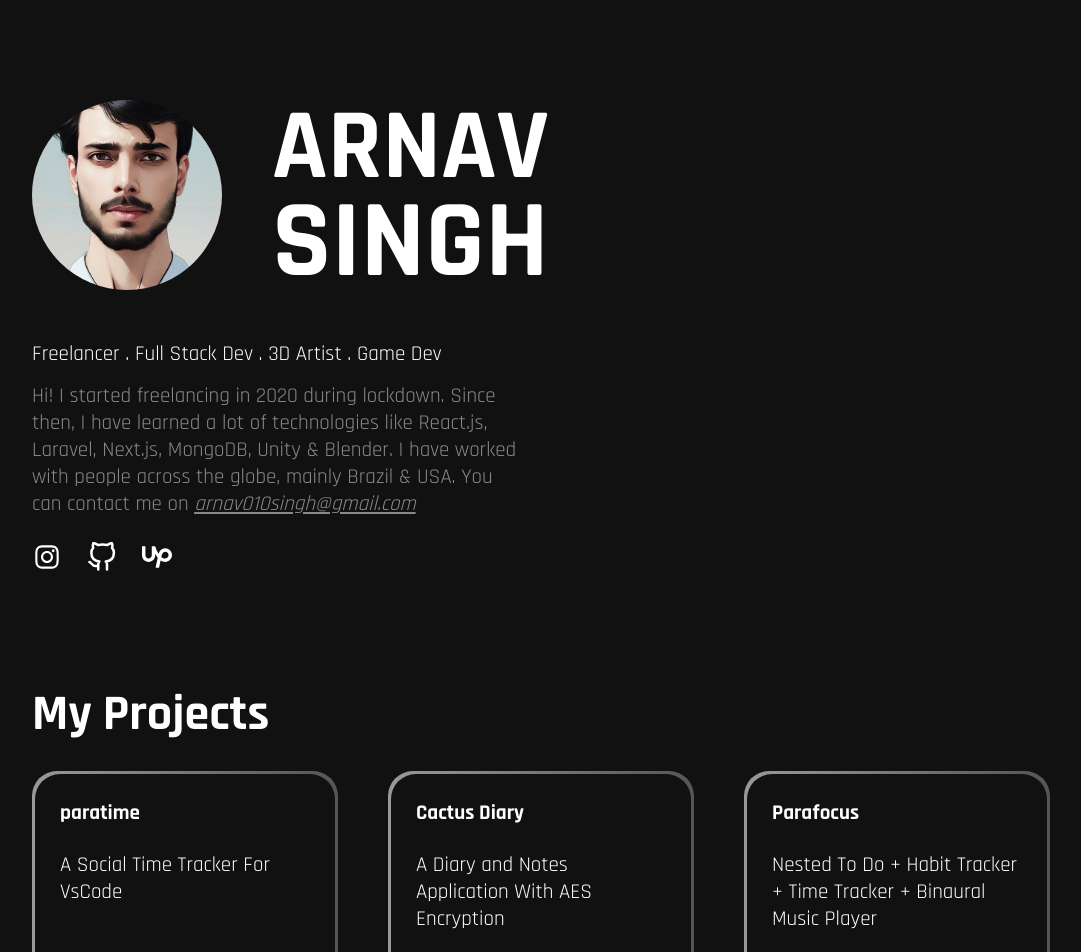
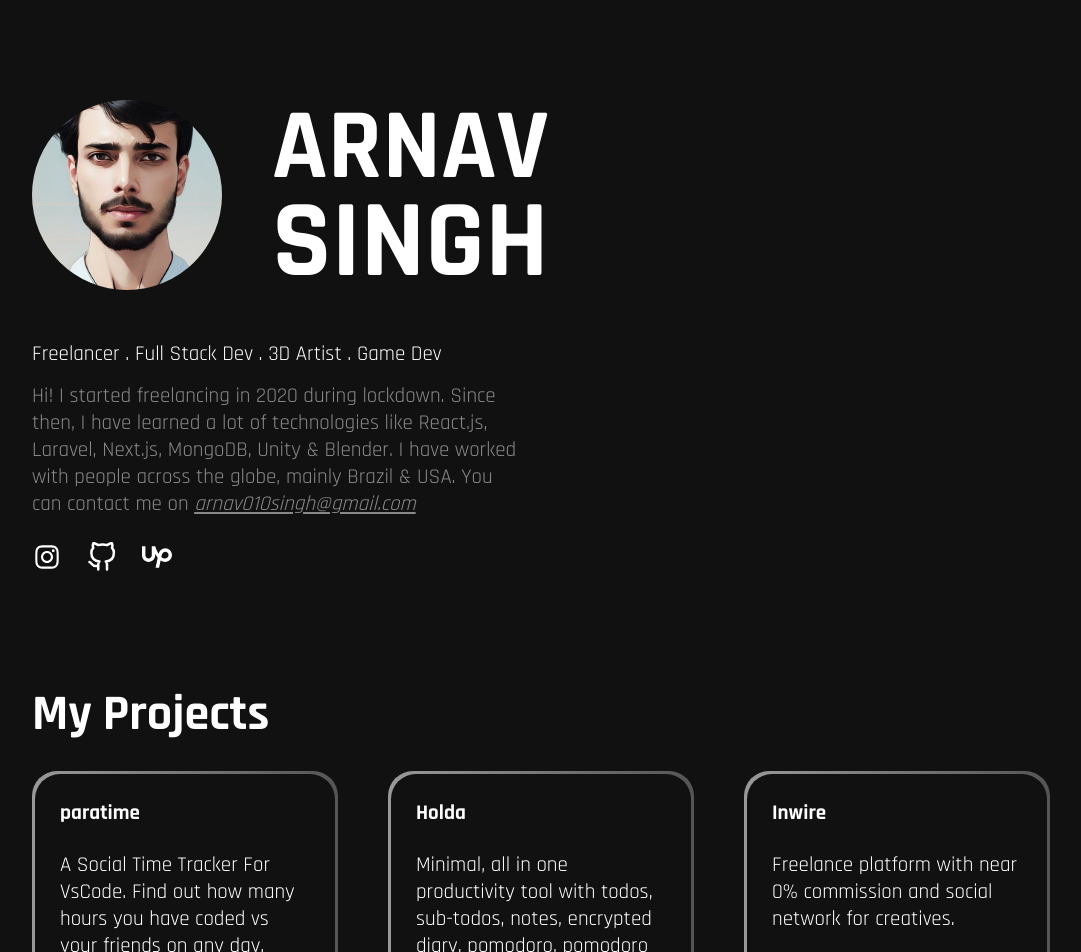
Before and after one commit to arnavzedian/react-portfolio, a React (Create React App) app: page / in a window 1280 px wide. Shown: the top 952 px of the page, without its empty margins (68-1149 px from the left). Built offline with nearby package versions, Linux system fonts and the light colour scheme.

Commit message:
updated the projects

```diff
--- a/src/Landing.js
+++ b/src/Landing.js
@@ -243,27 +243,31 @@ export default function Landing() {
             <Project target="_blank" href="https://www.paratime.app">
               <ProjectName>paratime</ProjectName>
 
-              <ProjectDetail>A Social Time Tracker For VsCode</ProjectDetail>
-            </Project>
-          </Gradient>
-
-          <Gradient>
-            <Project target="_blank" href="https://www.cactusdiary.com">
-              <ProjectName>Cactus Diary</ProjectName>
-
               <ProjectDetail>
-                A Diary and Notes Application With AES Encryption
+                A Social Time Tracker For VsCode. Find out how many hours you
+                have coded vs your friends on any day.
               </ProjectDetail>
             </Project>
           </Gradient>
 
           <Gradient>
-            <Project target="_blank" href="https://parafocus.upon.one">
-              <ProjectName>Parafocus</ProjectName>
+            <Project target="_blank" href="https://holda.upon.one">
+              <ProjectName>Holda</ProjectName>
 
               <ProjectDetail>
-                Nested To Do + Habit Tracker + Time Tracker + Binaural Music
-                Player
+                Minimal, all in one productivity tool with todos, sub-todos,
+                notes, encrypted diary, pomodoro, pomodoro stat & ambient music.
+              </ProjectDetail>
+            </Project>
+          </Gradient>
+
+          <Gradient>
+            <Project target="_blank" href="https://inwire.app">
+              <ProjectName>Inwire</ProjectName>
+
+              <ProjectDetail>
+                Freelance platform with near 0% commission and social network
+                for creatives.
               </ProjectDetail>
             </Project>
           </Gradient>
```
Also changed, not shown: 1 other file (tests, documents, lock files or other folders).
